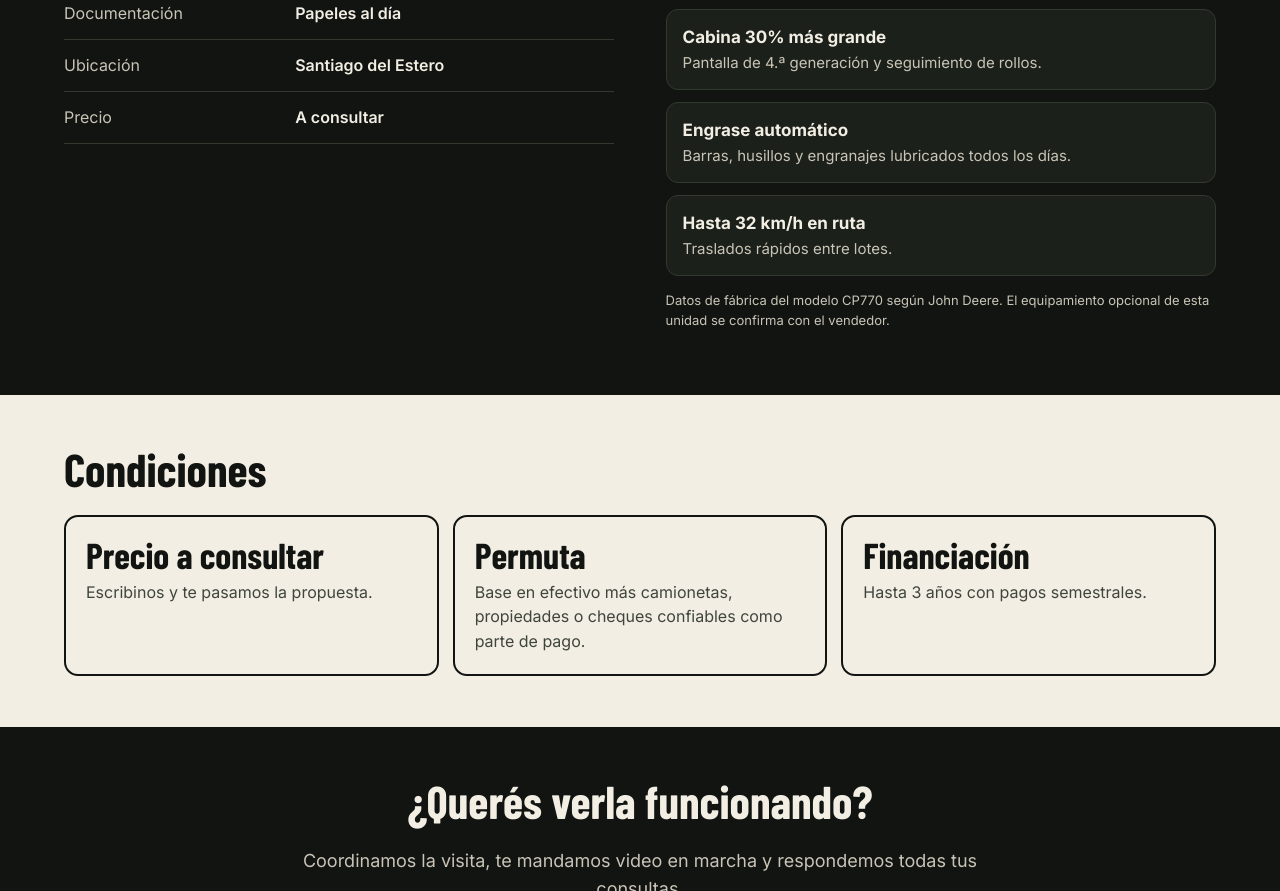
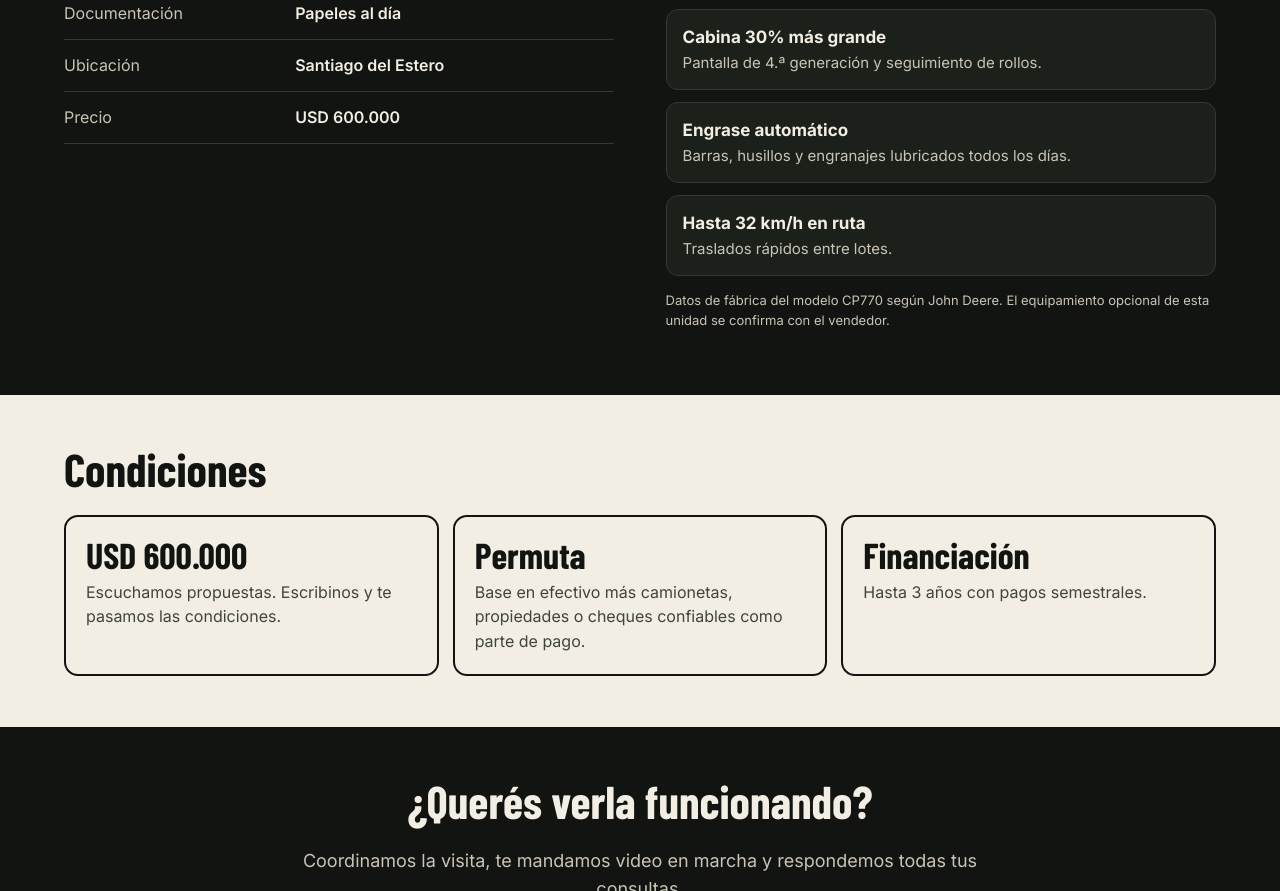
Before and after one commit to mirkinv/cosechadora-cp770, a plain HTML site: page index.html in a window 1280 px wide. Shown: the part 2334-3225 px from the top of the page. Drawn offline with nearby package versions, Linux system fonts and the light colour scheme; a web font is replaced by a local one.

Commit message:
Precio publicado: USD 600.000
Co-Authored-By: Claude Opus 5.5 <noreply@anthropic.com>
Claude-Session: https://claude.ai/code/session_01FWHji3tbSwrGg7nNehu5m6

```diff
--- a/index.html
+++ b/index.html
@@ -120,7 +120,7 @@ Consultar por WhatsApp</a>
 <tr><td>Cabezal</td><td>6 surcos, unidades PRO16</td></tr>
 <tr><td>Documentación</td><td>Papeles al día</td></tr>
 <tr><td>Ubicación</td><td>Santiago del Estero</td></tr>
-<tr><td>Precio</td><td>A consultar</td></tr>
+<tr><td>Precio</td><td>USD 600.000</td></tr>
 </table>
 </div>
 <div>
@@ -140,7 +140,7 @@ Consultar por WhatsApp</a>
 <section class="band terms"><div class="wrap">
 <h2>Condiciones</h2>
 <div class="tgrid">
-<div class="tcard"><div class="big">Precio a consultar</div><p>Escribinos y te pasamos la propuesta.</p></div>
+<div class="tcard"><div class="big">USD 600.000</div><p>Escuchamos propuestas. Escribinos y te pasamos las condiciones.</p></div>
 <div class="tcard"><div class="big">Permuta</div><p>Base en efectivo más camionetas, propiedades o cheques confiables como parte de pago.</p></div>
 <div class="tcard"><div class="big">Financiación</div><p>Hasta 3 años con pagos semestrales.</p></div>
 </div>
```
